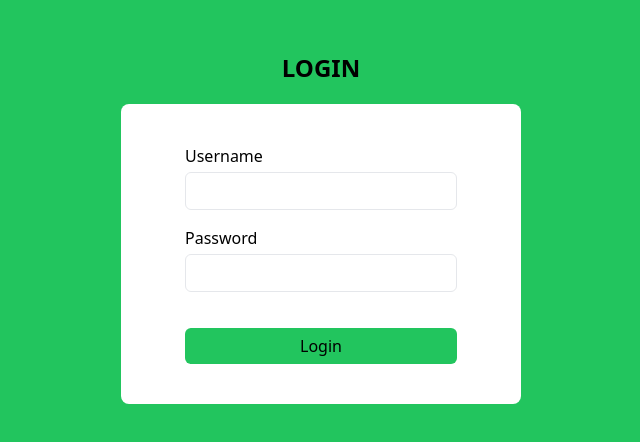
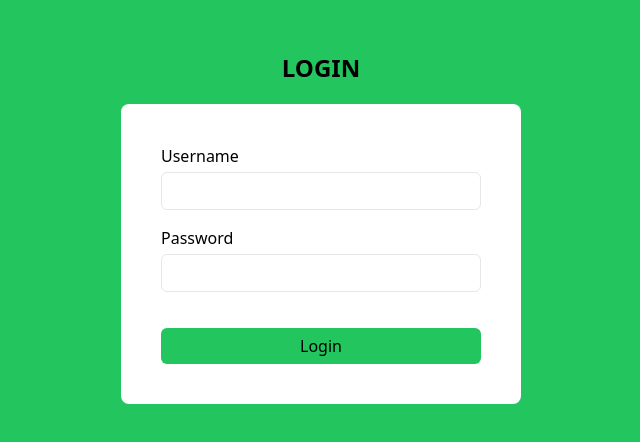
Before and after one commit to LiyanaKhalid/payroll-client, a React (Vite) app: page / in a window 1280 px wide. Shown: the part 172-614 px from the top of the page, without its empty margins (319-959 px from the left). Built offline with nearby package versions, Linux system fonts and the light colour scheme; no server answers.

Commit message:
work in progress

```diff
--- a/src/routes/Login/Form.jsx
+++ b/src/routes/Login/Form.jsx
@@ -1,14 +1,17 @@
 import { Form as FormikForm, Field, ErrorMessage } from "formik";
 import { FIELDS } from "./constants";
+
+
 
 const Form = () => {
   return (
     <FormikForm>
       <div className="min-w-screen min-h-screen bg-green-500 flex flex-col justify-center items-center">
+
         <h2 className="text-2xl font-semibold mb-5">LOGIN</h2>
-        <div className="bg-white w-full max-w-[400px] p-10 px-16 flex flex-col gap-4 rounded-lg">
+        <div className="bg-white w-full max-w-[400px] p-10 px-15 flex flex-col gap-4 rounded-lg">
           {FIELDS.map((item) => (
-            <div className="w-full flex flex-col gap-1">
+            <div key={item.name} className="w-full flex flex-col gap-1">
               <label htmlFor={item.name}>{item.label}</label>
               <Field
                 type={item.type}
--- a/src/routes/Login/constants.js
+++ b/src/routes/Login/constants.js
@@ -17,5 +17,5 @@ export const FIELDS = [
 
 export const SCHEMA = yup.object({
   username:yup.string().required('username is required'),
-  password:yup.string().required('password is required').min(6,'password should have atleast 6 characters')
+  password:yup.string().required('password is required').min(5,'password should have atleast 5 characters')
 })
```
